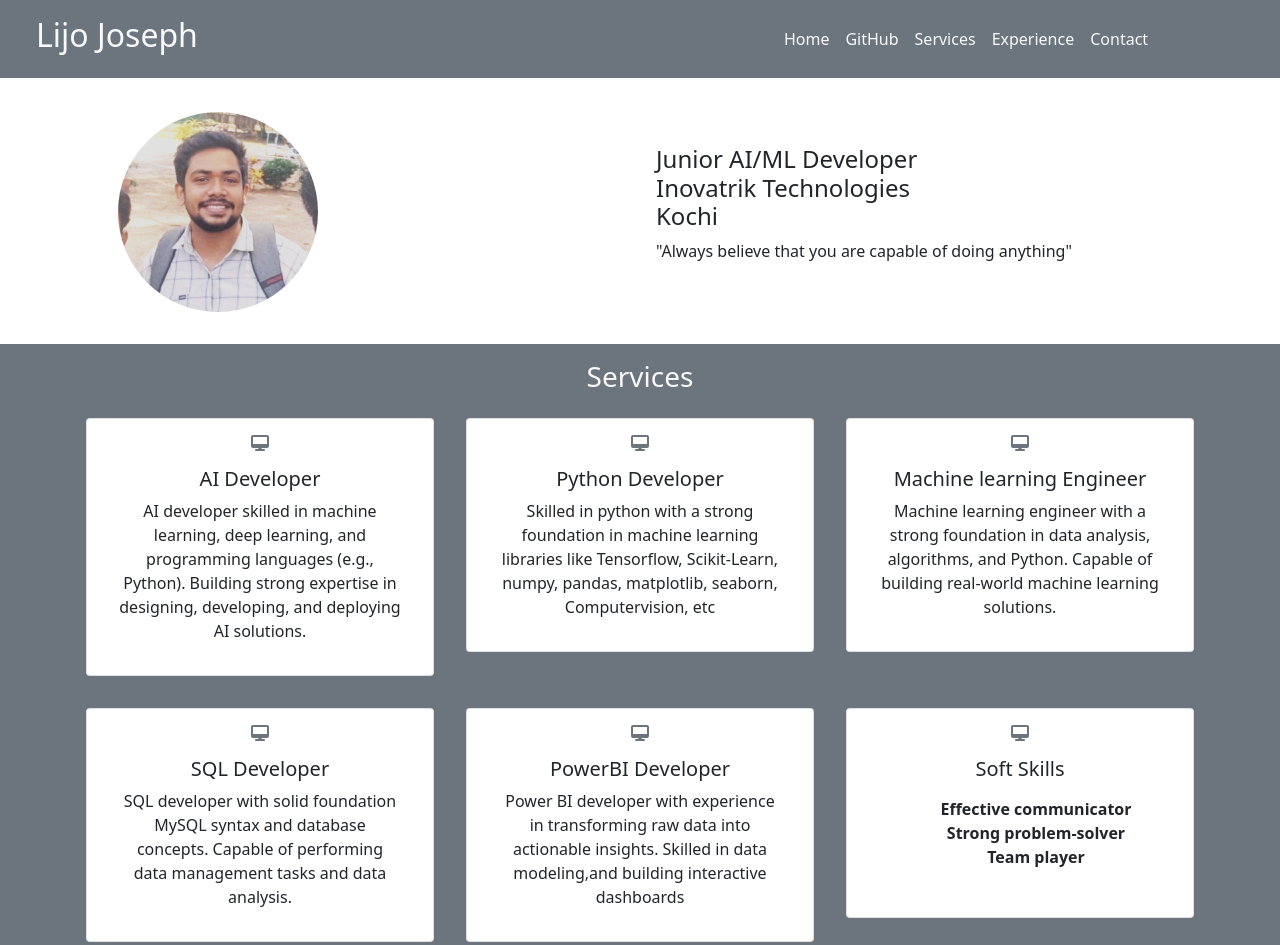
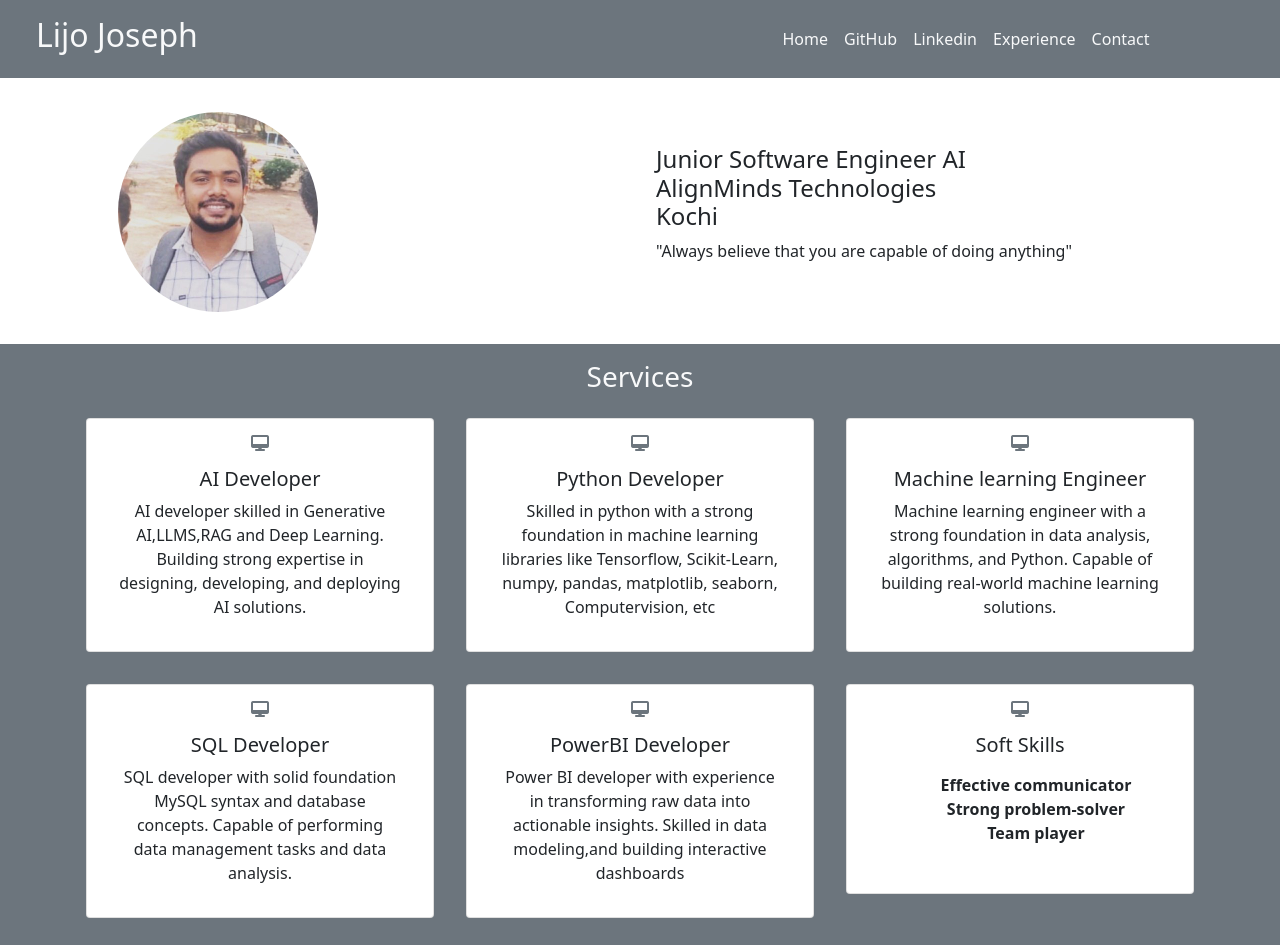
Before and after one commit to LIJO20041997/personal_website, a plain HTML site: page index.html in a window 1280 px wide. Shown: the top 945 px of the page. Drawn offline with nearby package versions, Linux system fonts and the light colour scheme.

Commit message:
Update index.html

```diff
--- a/index.html
+++ b/index.html
@@ -28,7 +28,7 @@
                       <a class="nav-link text-light" href="https://github.com/LIJO20041997">GitHub</a>
                     </li>
                     <li class="nav-item">
-                        <a class="nav-link text-light" href="#service-section">Services</a>
+                        <a class="nav-link text-light" href="https://www.linkedin.com/in/lijo-joseph20041997/">Linkedin</a>
                     </li>
                     <li class="nav-item">
                         <a class="nav-link text-light" href="#experience-section">Experience</a>
@@ -53,7 +53,7 @@
                 alt="" style="width: 200px; height: 200px;">
             </div>
             <div class="col-md-6 col-12 p-3">
-                <h4>Junior AI/ML Developer <br>Inovatrik Technologies <br>Kochi</h4>
+                <h4>Junior Software Engineer AI<br>AlignMinds Technologies <br>Kochi</h4>
                 <p>"Always believe that you are capable of doing anything"</p>
             </div>
         </div>
@@ -69,7 +69,7 @@
                     <i class="fa-solid fa-desktop text-secondary"></i>
                     <div class="card-body">
                       <h5 class="card-title">AI Developer</h5>
-                      <p class="card-text">AI developer skilled in machine learning, deep learning, and programming languages (e.g., Python). Building strong expertise in designing, developing, and deploying AI solutions.
+                      <p class="card-text">AI developer skilled in Generative AI,LLMS,RAG and Deep Learning. Building strong expertise in designing, developing, and deploying AI solutions.
                     </p>
                     </div>
                   </div>
```
